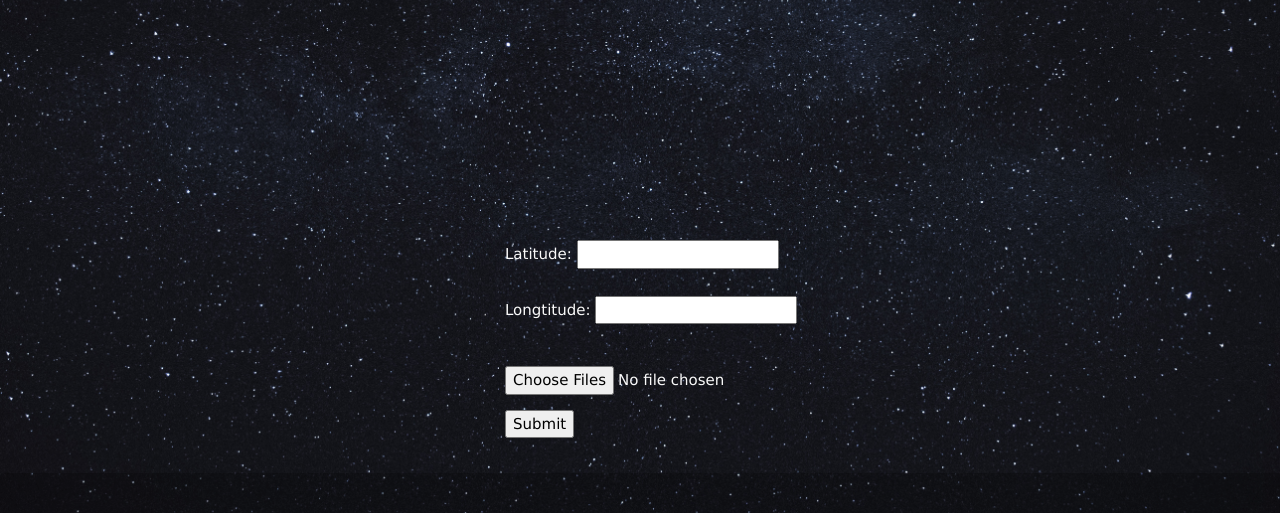
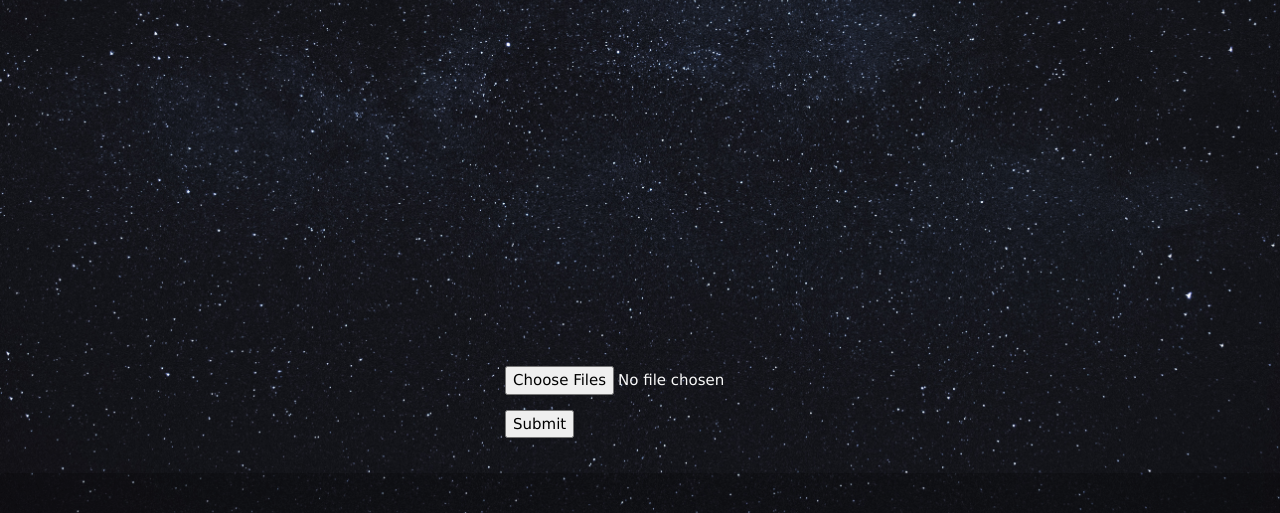
Before and after one commit to AYR-StarTrack/FinalProject, a Flask app: page /algo2 in a window 1280 px wide. Shown: the part 287-800 px from the top of the page. Run offline with Flask 3, Linux system fonts and the light colour scheme; some libraries are stand-ins or nearby versions.

Commit message:
updated naming algo display screen

```diff
--- a/templates/algo2.html
+++ b/templates/algo2.html
@@ -123,16 +123,16 @@
 
 <div class="container">
 <!--3 inputs for Star Name algorithm-->
-    <form style="text-align: Left;margin-left: 420px;" action="/process_forms" method="POST">
-        <label for="input1">Latitude:</label>
-        <input type="text" id="input1" name="Latitude"><br><br>
+<!--    <form style="text-align: Left;margin-left: 420px;" action="/process_forms" method="POST">-->
+<!--        <label for="input1">Latitude:</label>-->
+<!--        <input type="text" id="input1" name="Latitude"><br><br>-->
 
-<!--        <label for="input2">GPS:</label>-->
-<!--        <input type="text" id="input2" name="GPS"><br><br>-->
+<!--&lt;!&ndash;        <label for="input2">GPS:</label>&ndash;&gt;-->
+<!--&lt;!&ndash;        <input type="text" id="input2" name="GPS"><br><br>&ndash;&gt;-->
 
-        <label for="input3">Longtitude:</label>
-        <input type="text" id="input3" name="Longtitude"><br><br>
-    </form>
+<!--        <label for="input3">Longtitude:</label>-->
+<!--        <input type="text" id="input3" name="Longtitude"><br><br>-->
+<!--    </form>-->
 
     <form style="text-align: Left;margin-left: 420px;" method="post" action="/algo2" enctype="multipart/form-data">
         <dl>
```
